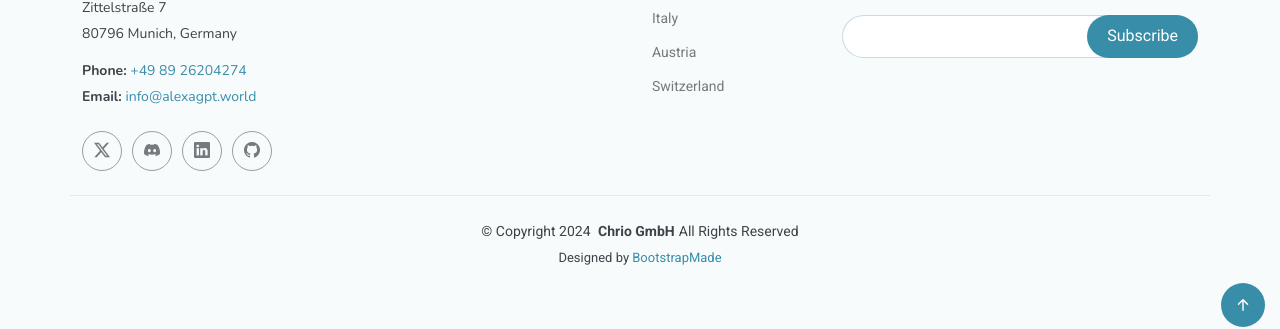
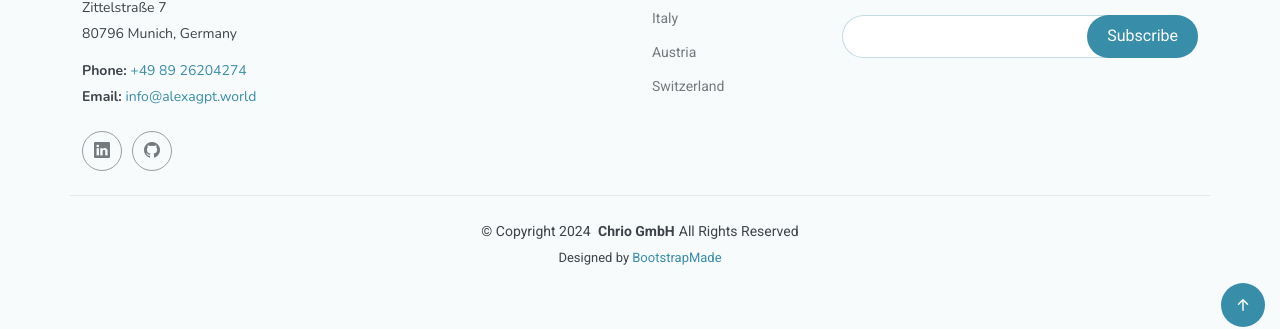
Before and after one commit to chrio-dev/voicegpt-website, a Jekyll site: the page built from index.markdown, in a window 1280 px wide and 900 px high, scrolled down 4944 px. Shown: the part 558-887 px from the top of the window. Built offline with Jekyll 4.4.1, drawn with Linux system fonts in a browser that asks for light colours.

Commit message:
updated social links

```diff
--- a/_includes/footer.html
+++ b/_includes/footer.html
@@ -14,10 +14,8 @@
           <p><strong>Email:</strong> <a href="mailto:info@alexagpt.world">info@alexagpt.world</a></p>
         </div>
         <div class="social-links d-flex mt-4">
-          <a href="#"><i class="bi bi-twitter-x"></i></a>
-          <a href="#"><i class="bi bi-discord"></i></a>
-          <a href="#"><i class="bi bi-linkedin"></i></a>
-          <a href="#"><i class="bi bi-github"></i></a>
+          <a href="https://www.linkedin.com/company/alexagpt"><i class="bi bi-linkedin"></i></a>
+          <a href="https://github.com/chrio-dev/alexa-gpt"><i class="bi bi-github"></i></a>
         </div>
       </div>
 
```
